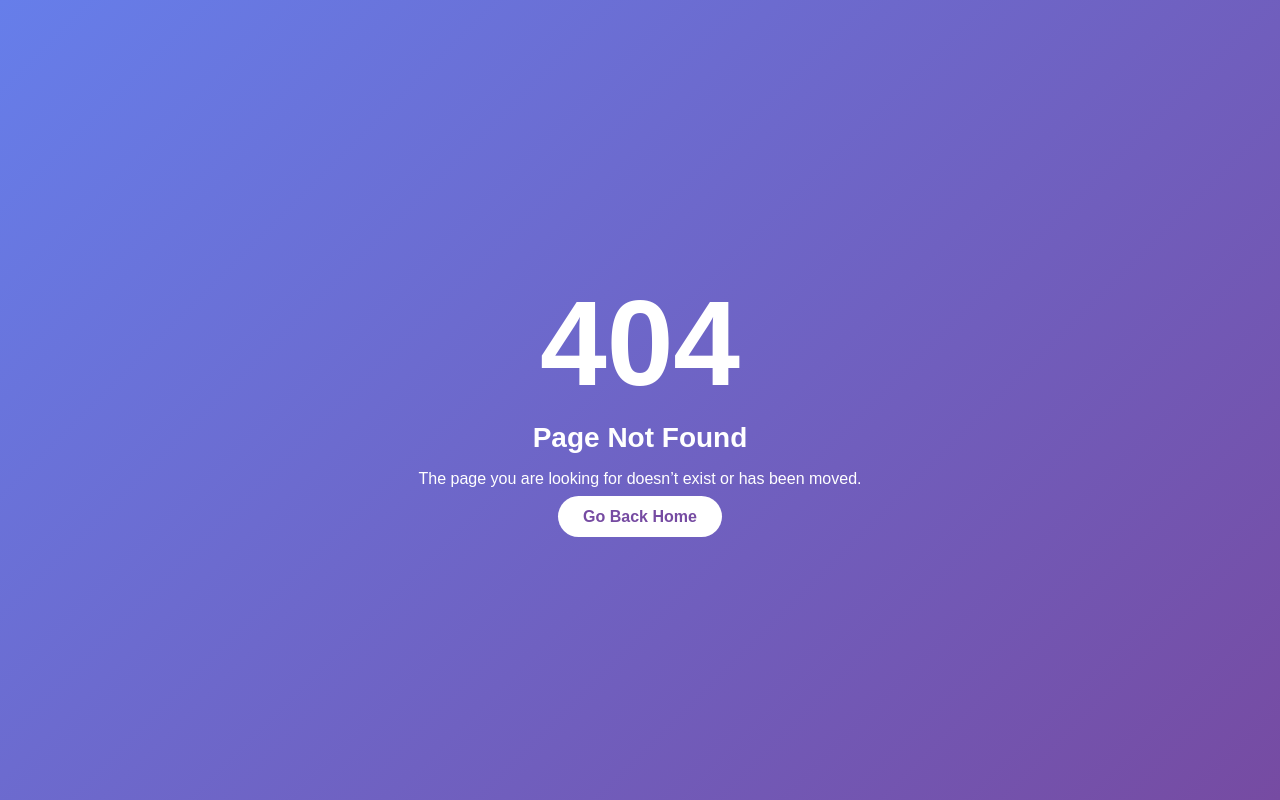
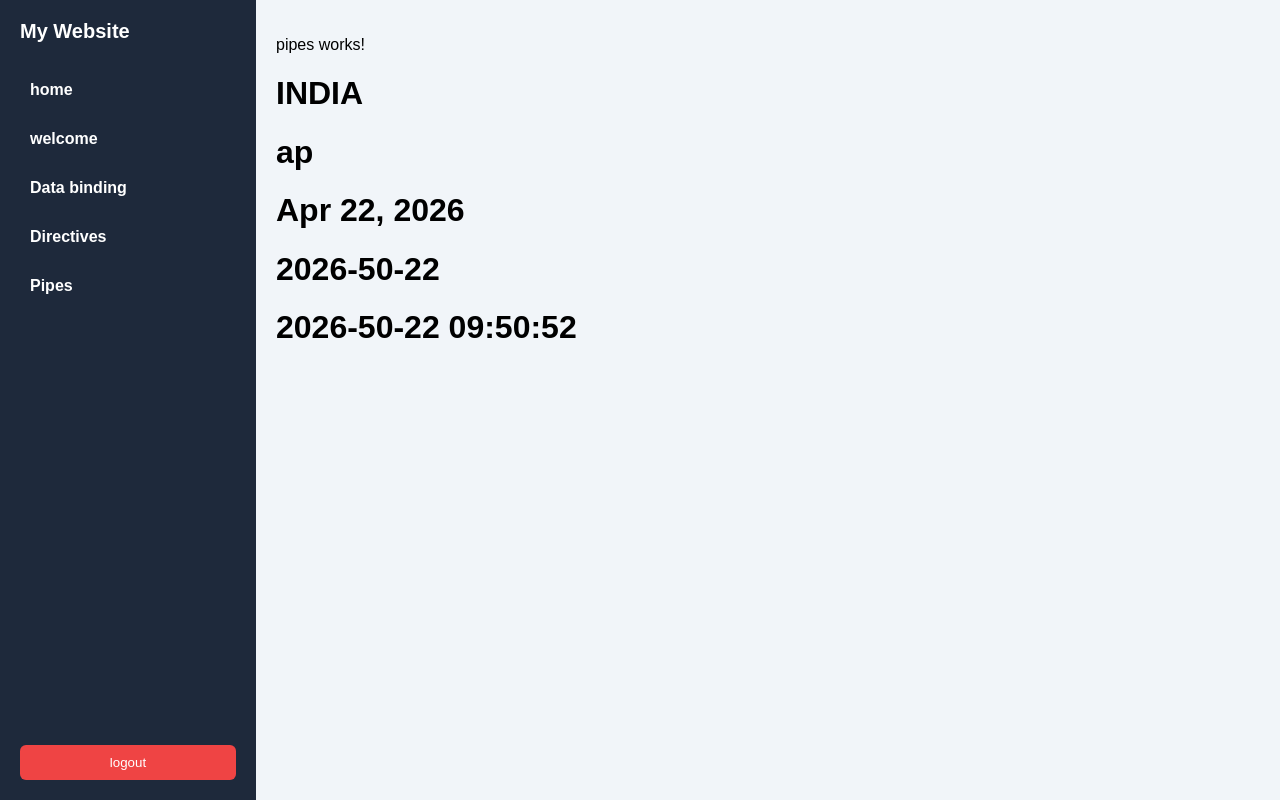
Before and after one commit to jagadeesh666-tech/my-app-apr26, an Angular app: page /dashboard/pipes in a window 1280 px wide. Before the commit this address had no page. Built offline with nearby package versions, Linux system fonts and the light colour scheme.

Commit message:
CON:pipes

```diff
--- a/src/app/app-routing.module.ts
+++ b/src/app/app-routing.module.ts
@@ -7,6 +7,7 @@
 import { WelcomeComponent } from './welcome/welcome.component';
 import { DataBindingComponent } from './data-binding/data-binding.component';
 import { DirectivesComponent } from './directives/directives.component';
+import { PipesComponent } from './pipes/pipes.component';
 
 const routes: Routes = [
   {path:'login', component:LoginComponent},
@@ -14,7 +15,8 @@
     {path:"home",component:HomeComponent},
     {path:'welcome', component:WelcomeComponent},
     {path:"data-binding", component:DataBindingComponent},
-    {path:"Directives",component:DirectivesComponent}
+    {path:"Directives",component:DirectivesComponent},
+    {path:"pipes",component:PipesComponent}
   ]},
    {path:'', component:LoginComponent},
    {path:'**', component:PageNotFoundComponent}
--- a/src/app/app.module.ts
+++ b/src/app/app.module.ts
@@ -11,6 +11,7 @@
 import { DataBindingComponent } from './data-binding/data-binding.component';
 import { FormsModule } from '@angular/forms';
 import { DirectivesComponent } from './directives/directives.component';
+import { PipesComponent } from './pipes/pipes.component';
 
 @NgModule({
   declarations: [
@@ -21,7 +22,8 @@
     HomeComponent,
     WelcomeComponent,
     DataBindingComponent,
-    DirectivesComponent
+    DirectivesComponent,
+    PipesComponent
   ],
   imports: [
     BrowserModule,
--- a/src/app/dashboard/dashboard.component.html
+++ b/src/app/dashboard/dashboard.component.html
@@ -5,6 +5,7 @@
         <h1 routerLink="welcome">welcome</h1>
         <h1 routerLink="data-binding">Data binding</h1>
         <h1 routerLink="Directives">Directives</h1>
+        <h1 routerLink="pipes">Pipes</h1>
 
         <button routerLink="/login">logout</button>
     </div>
--- /dev/null
+++ b/src/app/pipes/pipes.component.html
@@ -0,0 +1,8 @@
+<p>pipes works!</p>
+<h1>{{country | uppercase}}</h1>
+
+<h1>{{state | lowercase}}</h1>
+
+<h1>{{now | date}}</h1>
+<h1>{{now | date:'yyyy-mm-dd'}}</h1>
+<h1>{{now | date:'yyyy-mm-dd hh:mm:ss'}}</h1>
--- /dev/null
+++ b/src/app/pipes/pipes.component.ts
@@ -0,0 +1,13 @@
+import { Component } from '@angular/core';
+
+@Component({
+  selector: 'app-pipes',
+  templateUrl: './pipes.component.html',
+  styleUrls: ['./pipes.component.css']
+})
+export class PipesComponent {
+  country:string="india";
+  state:string = "ap";
+
+  now:any = new Date();
+}
```
Also changed, not shown: src/app/pipes/pipes.component.css (added), 1 other file (tests, documents, lock files or other folders).
